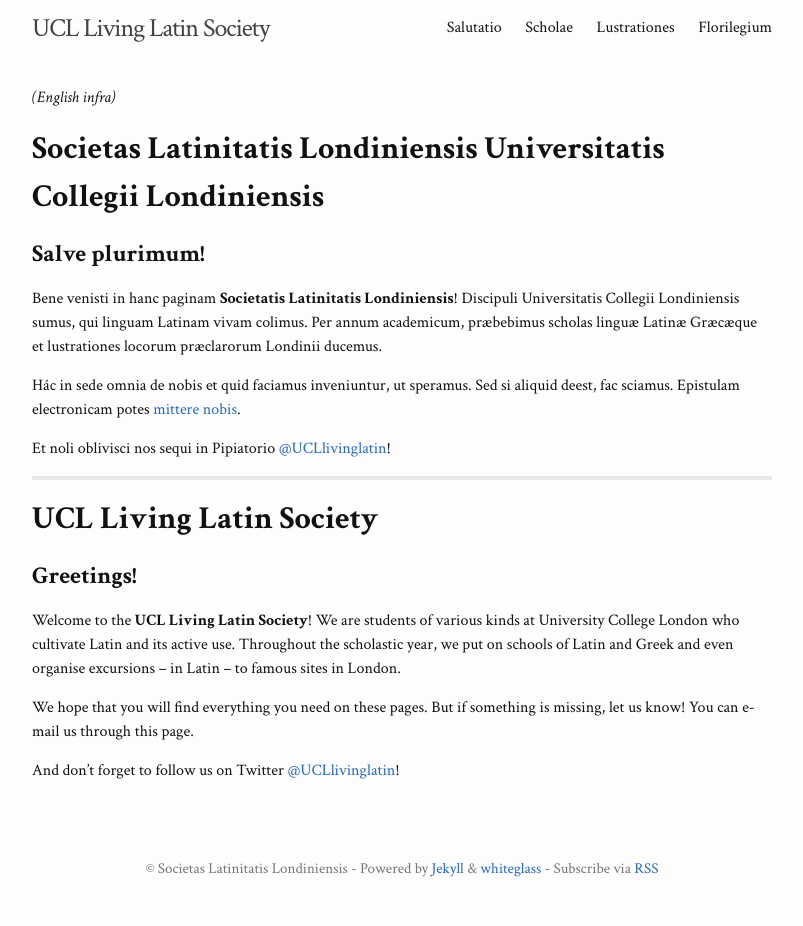
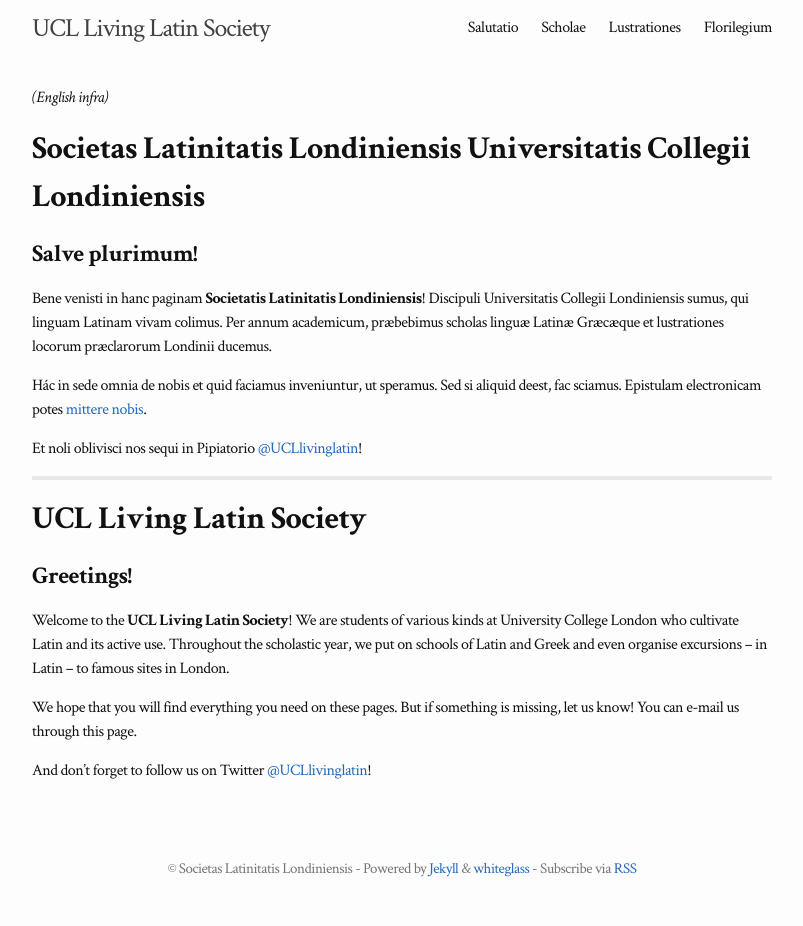
Before and after one commit to latinitasucl/latinitasucl, a Jekyll site: the page built from index.md, in a window 1280 px wide. Shown: the whole page, without its empty margins (238-1041 px from the left). Built offline with Jekyll 4.4.1, drawn with Linux system fonts in a browser that asks for light colours.

Commit message:
Update _base.scss

```diff
--- a/_sass/whiteglass/_base.scss
+++ b/_sass/whiteglass/_base.scss
@@ -22,7 +22,7 @@ body {
      -moz-font-feature-settings: "kern" 1;
        -o-font-feature-settings: "kern" 1;
           font-feature-settings: "kern" 1;
-  font-kerning: auto;
+  letter-spacing: -0.5px;
   word-wrap: break-word;
 }
 
```
